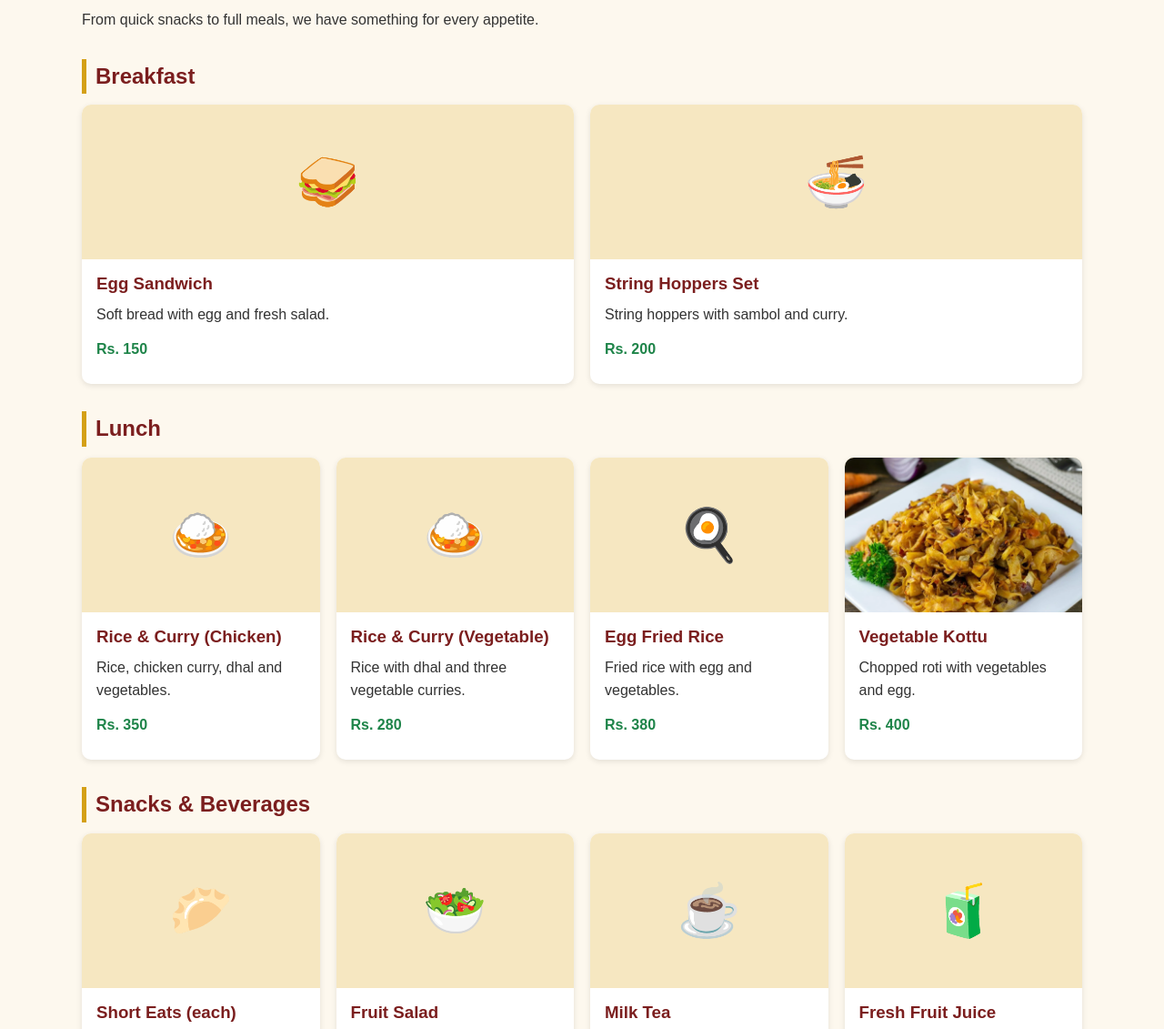
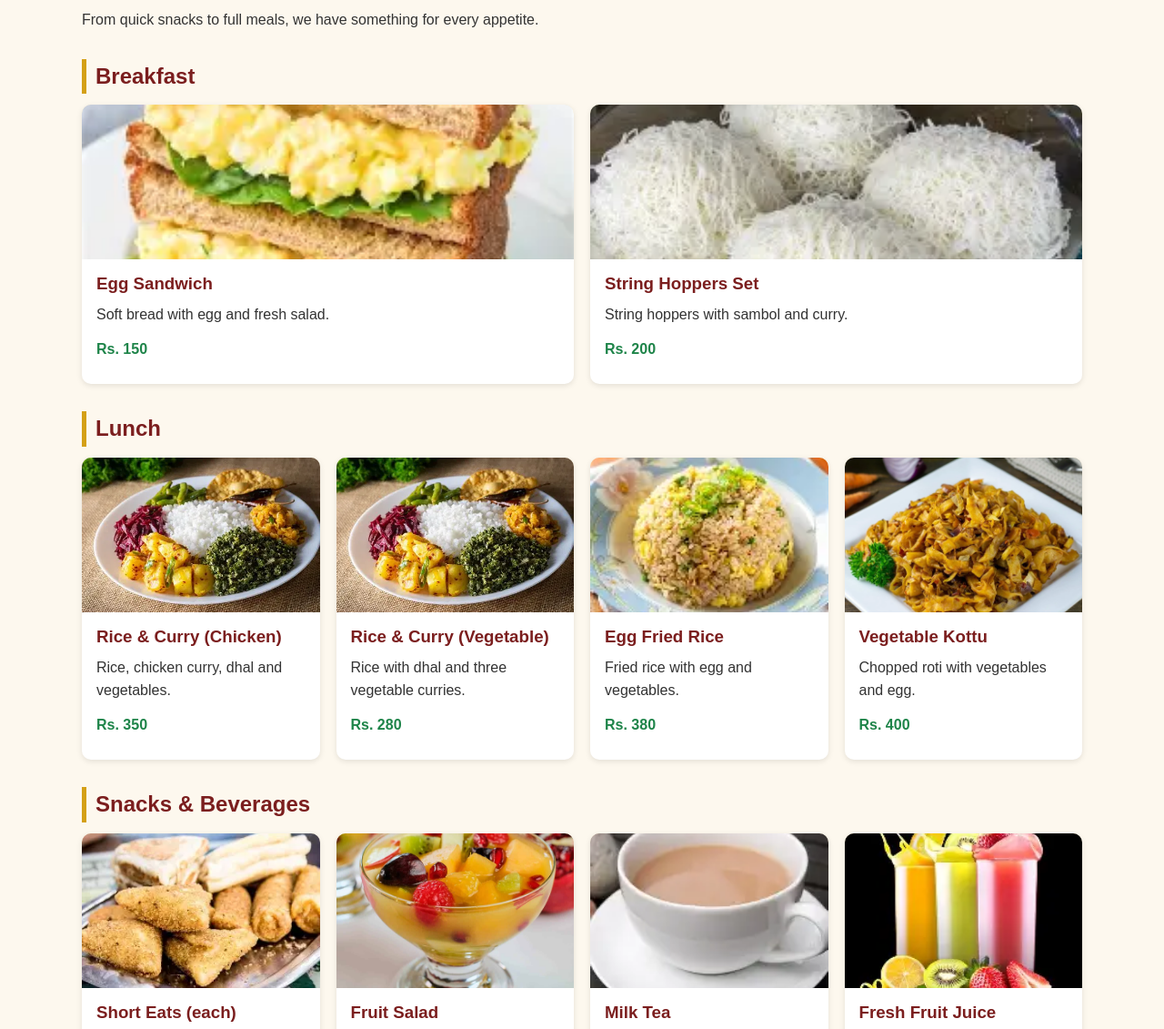
Before and after one commit to Senesh06/student-website-group10, a plain HTML site: page services.html in a window 1280 px wide. Shown: the part 164-1295 px from the top of the page at 91% size. Drawn offline with Linux system fonts and the light colour scheme.

Commit message:
rename images file names and add more images

```diff
--- a/services.html
+++ b/services.html
@@ -30,13 +30,13 @@
     <h2>Breakfast</h2>
     <div class="grid">
       <div class="card food-card">
-        <div class="food-img" data-emoji="🥪"><img src="images/egg-sandwich.jpg" alt="Egg Sandwich" onerror="this.remove()"></div>
+        <div class="food-img" data-emoji="🥪"><img src="images/egg-sandwich.webp" alt="Egg Sandwich" onerror="this.remove()"></div>
         <h3>Egg Sandwich</h3>
         <p>Soft bread with egg and fresh salad.</p>
         <p class="price">Rs. 150</p>
       </div>
       <div class="card food-card">
-        <div class="food-img" data-emoji="🍜"><img src="images/string-hoppers.jpg" alt="String Hoppers Set" onerror="this.remove()"></div>
+        <div class="food-img" data-emoji="🍜"><img src="images/string-hoppers.webp" alt="String Hoppers Set" onerror="this.remove()"></div>
         <h3>String Hoppers Set</h3>
         <p>String hoppers with sambol and curry.</p>
         <p class="price">Rs. 200</p>
@@ -46,19 +46,19 @@
     <h2>Lunch</h2>
     <div class="grid">
       <div class="card food-card">
-        <div class="food-img" data-emoji="🍛"><img src="images/rice-and-curry.jpg" alt="Rice &amp; Curry (Chicken)" onerror="this.remove()"></div>
+        <div class="food-img" data-emoji="🍛"><img src="images/rice-and-curry.webp" alt="Rice &amp; Curry (Chicken)" onerror="this.remove()"></div>
         <h3>Rice &amp; Curry (Chicken)</h3>
         <p>Rice, chicken curry, dhal and vegetables.</p>
         <p class="price">Rs. 350</p>
       </div>
       <div class="card food-card">
-        <div class="food-img" data-emoji="🍛"><img src="images/rice-and-curry.jpg" alt="Rice &amp; Curry (Vegetable)" onerror="this.remove()"></div>
+        <div class="food-img" data-emoji="🍛"><img src="images/rice-and-curry.webp" alt="Rice &amp; Curry (Vegetable)" onerror="this.remove()"></div>
         <h3>Rice &amp; Curry (Vegetable)</h3>
         <p>Rice with dhal and three vegetable curries.</p>
         <p class="price">Rs. 280</p>
       </div>
       <div class="card food-card">
-        <div class="food-img" data-emoji="🍳"><img src="images/egg-fried-rice.jpg" alt="Egg Fried Rice" onerror="this.remove()"></div>
+        <div class="food-img" data-emoji="🍳"><img src="images/egg-fried-rice.webp" alt="Egg Fried Rice" onerror="this.remove()"></div>
         <h3>Egg Fried Rice</h3>
         <p>Fried rice with egg and vegetables.</p>
         <p class="price">Rs. 380</p>
@@ -74,7 +74,7 @@
     <h2>Snacks &amp; Beverages</h2>
     <div class="grid">
       <div class="card food-card">
-        <div class="food-img" data-emoji="🥟"><img src="images/short-eats.jpg" alt="Short Eats (each)" onerror="this.remove()"></div>
+        <div class="food-img" data-emoji="🥟"><img src="images/short-eats.webp" alt="Short Eats (each)" onerror="this.remove()"></div>
         <h3>Short Eats (each)</h3>
         <p>Patties, rolls and cutlets, fried fresh.</p>
         <p class="price">Rs. 60</p>
@@ -86,13 +86,13 @@
         <p class="price">Rs. 180</p>
       </div>
       <div class="card food-card">
-        <div class="food-img" data-emoji="☕"><img src="images/milk-tea.jpg" alt="Milk Tea" onerror="this.remove()"></div>
+        <div class="food-img" data-emoji="☕"><img src="images/milk-tea.webp" alt="Milk Tea" onerror="this.remove()"></div>
         <h3>Milk Tea</h3>
         <p>Hot Ceylon tea with milk.</p>
         <p class="price">Rs. 80</p>
       </div>
       <div class="card food-card">
-        <div class="food-img" data-emoji="🧃"><img src="images/fruit-juice.jpg" alt="Fresh Fruit Juice" onerror="this.remove()"></div>
+        <div class="food-img" data-emoji="🧃"><img src="images/fruit-juice.webp" alt="Fresh Fruit Juice" onerror="this.remove()"></div>
         <h3>Fresh Fruit Juice</h3>
         <p>Made from fresh seasonal fruits.</p>
         <p class="price">Rs. 150</p>
```
Also changed, not shown: images/egg-fried-rice.webp (added), images/egg-sandwich.webp (added), images/fruit-juice.webp (added), images/fruit-salad.jpg (added), images/milk-tea.webp (added), images/rice-and-curry.webp (added), images/short-eats.webp (added), images/string-hoppers.webp (added).
